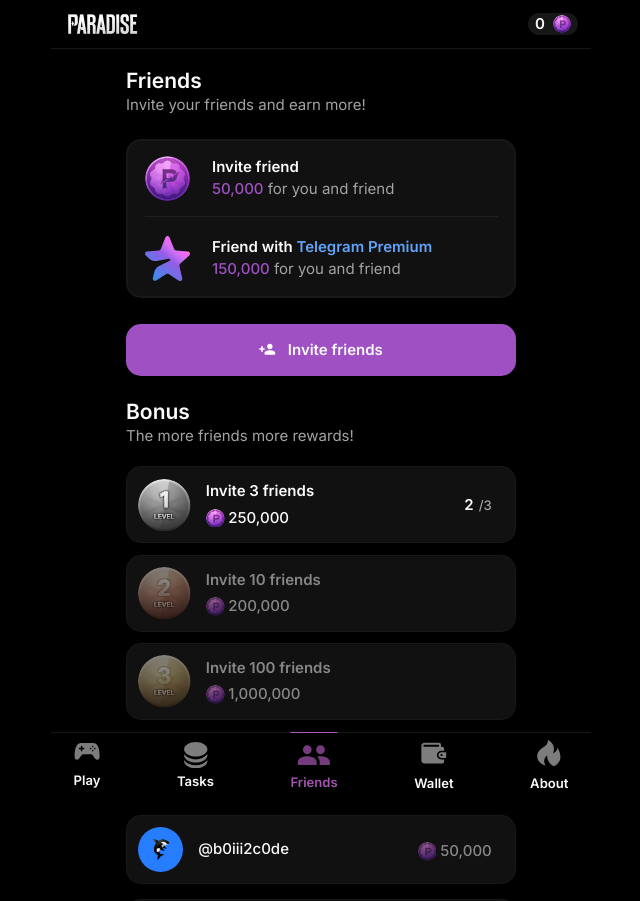
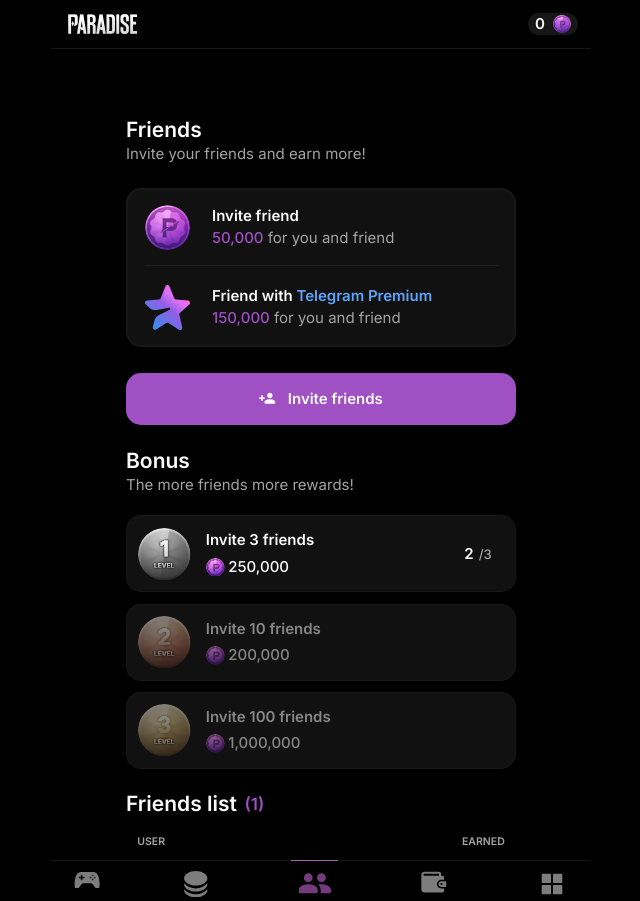
Before and after one commit to b0iii2c0de/paradise-game, a Vue app: page /friends in a window 1280 px wide. Shown: the top 901 px of the page, without its empty margins (319-959 px from the left). Built offline with nearby package versions, Linux system fonts and the light colour scheme.

Commit message:
refactor: fix adaptivity for header, footer

```diff
--- a/src/app/App.vue
+++ b/src/app/App.vue
@@ -13,10 +13,11 @@
 </script>
 
 <template>
-  <Header :count="count" v-if="route.path !== '/'" />
-  <div class="flex justify-center items-center">
-    <!-- <PlayPage @update-count="updateCount"/> -->
-    <RouterView @update-count="updateCount"/>
+  <div class="w-full h-full flex flex-col relative">
+    <Header :count="count" v-if="route.path !== '/'" />
+    <div class="flex flex-grow flex-shrink w-full h-full justify-center">
+      <RouterView @update-count="updateCount"/>
+    </div>
+    <Footer v-if="route.path !== '/'" />
   </div>
-  <Footer v-if="route.path !== '/'" />
 </template>
--- a/src/app/assets/base.css
+++ /dev/null
@@ -1,98 +0,0 @@
-@tailwind base;
-@tailwind components;
-@tailwind utilities;
-
-/* color palette from <https://github.com/vuejs/theme> */
-:root {
-  --vt-c-white: #ffffff;
-  --vt-c-white-soft: #f8f8f8;
-  --vt-c-white-mute: #f2f2f2;
-
-  --vt-c-black: #181818;
-  --vt-c-black-soft: #222222;
-  --vt-c-black-mute: #282828;
-
-  --color-background-gradient: linear-gradient(0deg, #0A0A0B, #0A0A0B),
-    linear-gradient(180deg, rgba(0, 0, 0, 0.2) 0%, rgba(80, 21, 177, 0.2) 56.27%, rgba(0, 0, 0, 0.2) 100%),
-    radial-gradient(59.06% 59.06% at 50% 40.94%, rgba(161, 93, 202, 0.3) 0%, rgba(10, 10, 11, 0) 100%);
-
-  --vt-c-indigo: #2c3e50;
-
-  --vt-c-divider-light-1: rgba(60, 60, 60, 0.29);
-  --vt-c-divider-light-2: rgba(60, 60, 60, 0.12);
-  --vt-c-divider-dark-1: rgba(84, 84, 84, 0.65);
-  --vt-c-divider-dark-2: rgba(84, 84, 84, 0.48);
-
-  --vt-c-text-light-1: var(--vt-c-indigo);
-  --vt-c-text-light-2: rgba(60, 60, 60, 0.66);
-  --vt-c-text-dark-1: var(--vt-c-white);
-  --vt-c-text-dark-2: rgba(235, 235, 235, 0.64);
-}
-
-/* semantic color variables for this project */
-:root {
-  --color-background: var(--vt-c-white);
-  --color-background-soft: var(--vt-c-white-soft);
-  --color-background-mute: var(--vt-c-white-mute);
-
-  /* --color-border: var(--vt-c-divider-light-2);
-  --color-border-hover: var(--vt-c-divider-light-1); */
-
-  --color-heading: var(--vt-c-text-light-1);
-  --color-text: var(--vt-c-text-light-1);
-
-  --section-gap: 160px;
-}
-
-@media (prefers-color-scheme: dark) {
-  :root {
-    /* --color-background: var(--vt-c-black); */
-    --color-background: var(--color-background-gradient);
-    /* --color-background-soft: var(--vt-c-black-soft);
-    --color-background-mute: var(--vt-c-black-mute); */
-
-    /* --color-border: var(--vt-c-divider-dark-2);
-    --color-border-hover: var(--vt-c-divider-dark-1); */
-
-    --color-heading: var(--vt-c-text-dark-1);
-    --color-text: var(--vt-c-text-dark-2);
-  }
-}
-
-*,
-*::before,
-*::after {
-  box-sizing: border-box;
-  margin: 0;
-  font-weight: normal;
-  /* !important */
-  font-size: 15px;
-  line-height: 1.5;
-}
-
-body {
-  min-height: 100vh;
-  color: var(--color-text);
-  background: var(--color-background);
-  transition:
-    color 0.5s,
-    background-color 0.5s;
-  line-height: 1.6;
-  font-family:
-    Inter,
-    -apple-system,
-    BlinkMacSystemFont,
-    'Segoe UI',
-    Roboto,
-    Oxygen,
-    Ubuntu,
-    Cantarell,
-    'Fira Sans',
-    'Droid Sans',
-    'Helvetica Neue',
-    sans-serif;
-  font-size: 15px;
-  text-rendering: optimizeLegibility;
-  -webkit-font-smoothing: antialiased;
-  -moz-osx-font-smoothing: grayscale;
-}
--- a/src/app/router/index.ts
+++ b/src/app/router/index.ts
@@ -5,7 +5,7 @@ import { PlayPage } from '@/pages/play-page';
 import { TasksPage } from '@/pages/tasks-page';
 import { FriendsPage } from '@/pages/friends-page';
 import { WalletPage } from '@/pages/wallet-page';
-import { AboutPage } from '@/pages/about-page';
+import { PortalPage } from '@/pages/portal-page';
 
 const router = createRouter({
   history: createWebHistory(import.meta.env.BASE_URL),
@@ -36,9 +36,9 @@ const router = createRouter({
       component: WalletPage
     },
     {
-      path: '/about',
-      name: 'about',
-      component: AboutPage
+      path: '/portal',
+      name: 'portal',
+      component: PortalPage
     }
   ]
 })
--- a/src/pages/about-page/index.ts
+++ /dev/null
@@ -1 +0,0 @@
-export { default as AboutPage } from './ui/AboutPage.vue';
--- /dev/null
+++ b/src/pages/portal-page/index.ts
@@ -0,0 +1 @@
+export { default as PortalPage } from './ui/PortalPage.vue';
--- /dev/null
+++ b/src/shared/assets/icons/IconPortal.vue
@@ -0,0 +1,11 @@
+<template>
+  <div>
+    <svg fill="none" width="30" height="30" viewBox="0 0 256 256" id="Flat" xmlns="http://www.w3.org/2000/svg">
+      <path d="M120,48v64a7.9954,7.9954,0,0,1-8,8H48a7.99539,7.99539,0,0,1-8-8V48a7.99539,7.99539,0,0,1,8-8h64A7.9954,7.9954,0,0,1,120,48Zm88-8H144a7.99539,7.99539,0,0,0-8,8v64a7.99539,7.99539,0,0,0,8,8h64a7.9954,7.9954,0,0,0,8-8V48A7.9954,7.9954,0,0,0,208,40Zm-96,96H48a7.99539,7.99539,0,0,0-8,8v64a7.99539,7.99539,0,0,0,8,8h64a7.9954,7.9954,0,0,0,8-8V144A7.9954,7.9954,0,0,0,112,136Zm96,0H144a7.99539,7.99539,0,0,0-8,8v64a7.99539,7.99539,0,0,0,8,8h64a7.9954,7.9954,0,0,0,8-8V144A7.9954,7.9954,0,0,0,208,136Z" fill="currentColor" fill-opacity="0.5"/>
+    </svg>
+  </div>
+</template>
+
+<style scoped>
+
+</style>
--- a/src/shared/assets/icons/index.ts
+++ b/src/shared/assets/icons/index.ts
@@ -31,3 +31,8 @@ export { default as IconLevelFirst } from './IconLevelFirst.vue';
 export { default as IconLevelSecond } from './IconLevelSecond.vue';
 export { default as IconLevelThird } from './IconLevelThird.vue';
 export { default as IconCheckmark } from './IconCheckmark.vue';
+export { default as IconPlay } from './IconPlay.vue';
+export { default as IconTasks } from './IconTasks.vue';
+export { default as IconFriends } from './IconFriends.vue';
+export { default as IconWallet } from './IconWallet.vue';
+export { default as IconPortal } from './IconPortal.vue';
--- a/src/widgets/footer/ui/AppFooter.vue
+++ b/src/widgets/footer/ui/AppFooter.vue
@@ -1,11 +1,13 @@
 <script setup lang="ts">
   import { RouterLink, useRoute } from 'vue-router';
   import { ref, computed } from 'vue';
-  import IconPlay from '@/shared/assets/icons/IconPlay.vue';
-  import IconTasks from '@/shared/assets/icons/IconTasks.vue';
-  import IconFriends from '@/shared/assets/icons/IconFriends.vue';
-  import IconWallet from '@/shared/assets/icons/IconWallet.vue';
-  import IconAbout from '@/shared/assets/icons/IconAbout.vue';
+  import {
+    IconPlay,
+    IconTasks,
+    IconFriends,
+    IconWallet,
+    IconPortal,
+  } from '@/shared/assets/icons';
 
   const route = useRoute();
   const navRef = ref<HTMLElement | null>(null)
@@ -44,10 +46,10 @@
 </script>
 
 <template>
-  <footer class="fixed bottom-0 left-1/2 transform -translate-x-1/2 w-full max-w-xl z-20 bg-background">
-    <!-- полоска mt-[94px] -->
+  <div class="flex justify-center">
+    <footer class="flex flex-col w-full max-w-xl z-20 bg-background">
+      <!-- фиолетовая полоска поверх -->
       <div class="mt-3 h-px bg-primary-foreground relative">
-      <!-- фиолетовая полоска поверх -->
         <div class="absolute bottom-0 left-0 h-full bg-fuchsia-400/70 transition-all duration-300"
         :style="indicatorStyle">
         </div>
@@ -72,16 +74,13 @@
             <IconWallet class="w-7 h-7" :class="{ 'text-fuchsia-400': currentRoute === '/wallet' }" />
             <span class="font-semibold text-xs sm:text-sm mt-2" :class="{ 'text-fuchsia-400/70': currentRoute === '/wallet' }">Wallet</span>
           </RouterLink>
-        <RouterLink to="/about" class="flex flex-col items-center" :class="{ 'text-fuchsia-400': currentRoute === '/about' }">
-          <IconAbout class="w-7 h-7" :class="{ 'text-fuchsia-400': currentRoute === '/about' }" />
-          <span class="font-semibold text-xs sm:text-sm mt-2" :class="{ 'text-fuchsia-400/70': currentRoute === '/about' }">About</span>
+          <RouterLink to="/portal" class="flex flex-col items-center" :class="{ 'text-fuchsia-400': currentRoute === '/portal' }">
+            <IconPortal class="w-7 h-7" :class="{ 'text-fuchsia-400': currentRoute === '/portal' }" />
+            <span class="font-semibold text-xs sm:text-sm mt-2" :class="{ 'text-fuchsia-400/70': currentRoute === '/portal' }">Portal</span>
           </RouterLink>
         </nav>
       </div>
 
     </footer>
+  </div>
 </template>
-
-<style scoped>
-
-</style>
--- a/src/widgets/header/ui/AppHeader.vue
+++ b/src/widgets/header/ui/AppHeader.vue
@@ -1,7 +1,9 @@
 <script setup lang="ts">
   import { RouterLink } from 'vue-router';
-  import IconLogo from '@/shared/assets/icons/IconLogo.vue';
-  import IconButton from '@/shared/assets/icons/IconButton.vue';
+  import {
+    IconLogo,
+    IconButtonOpt,
+  } from '@/shared/assets/icons/index';
 
   defineProps<{
     count: number;
@@ -9,8 +11,9 @@
 </script>
 
 <template>
-  <header class="fixed top-0 left-1/2 transform -translate-x-1/2 w-full max-w-xl z-20 bg-background">
-    <div class="p-[13px] flex flex-row justify-between items-center">
+  <div class="flex justify-center">
+    <header class="flex flex-col w-full max-w-xl z-20 bg-background">
+      <div class="p-[13px] flex justify-between items-center">
         <RouterLink to="/play" class="active:scale-95 transition-transform pl-1">
           <IconLogo />
         </RouterLink>
@@ -18,7 +21,7 @@
         <RouterLink to="/wallet" class="active:scale-95 transition-transform pl-1">
           <div class="bg-primary-foreground px-2 py-[2px] rounded-full flex items-center gap-2">
             <span class="font-semibold">{{ count }}</span>
-          <IconButton class="w-[18px] h-[18px]" />
+            <IconButtonOpt class="w-[18px] h-[18px]" />
           </div>
         </RouterLink>
       </div>
@@ -26,6 +29,7 @@
       <!-- полоска -->
       <div class="h-px bg-primary-foreground"></div>
     </header>
+  </div>
 </template>
 
 <style scoped>
```
Also changed, not shown: src/app/assets/main.css (deleted, +0 -29 lines), src/pages/portal-page/ui/PortalPage.vue (renamed from src/pages/about-page/ui/AboutPage.vue). Lines whose indentation alone changed are shown as unchanged.
